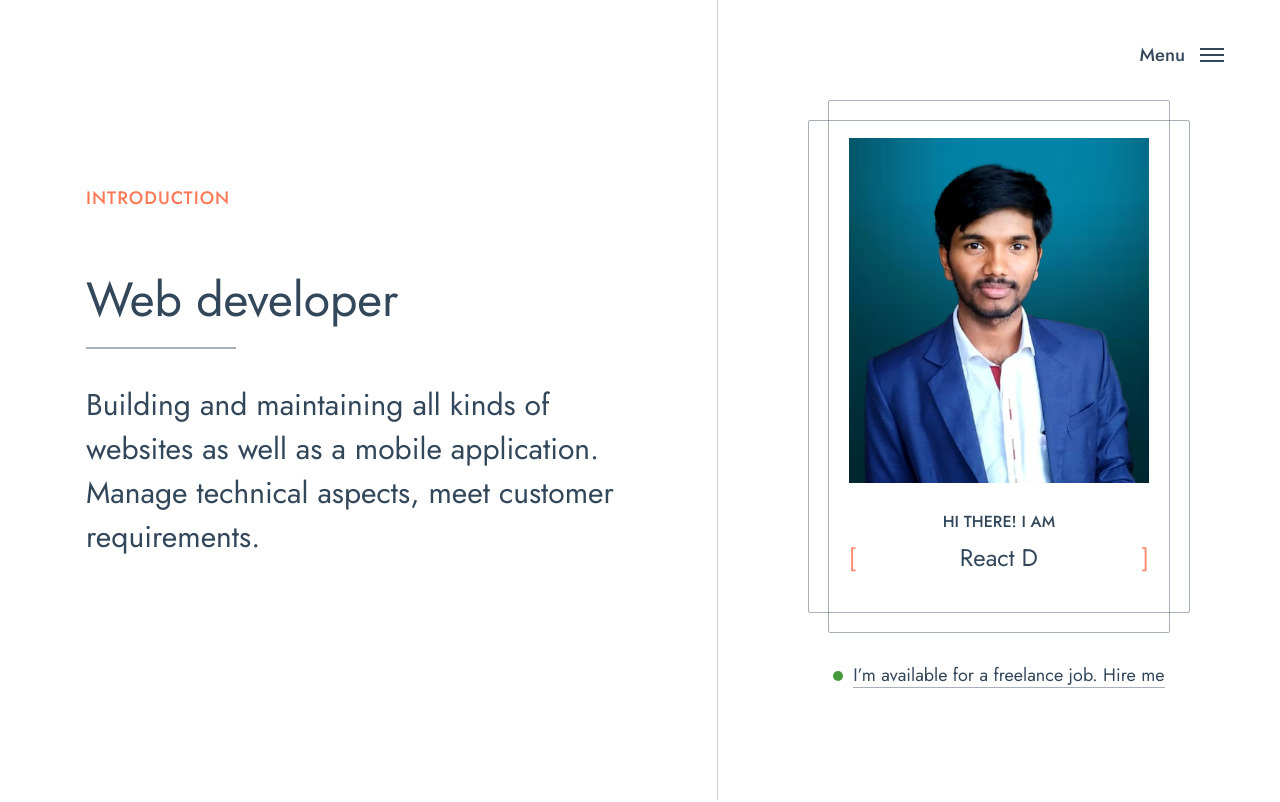
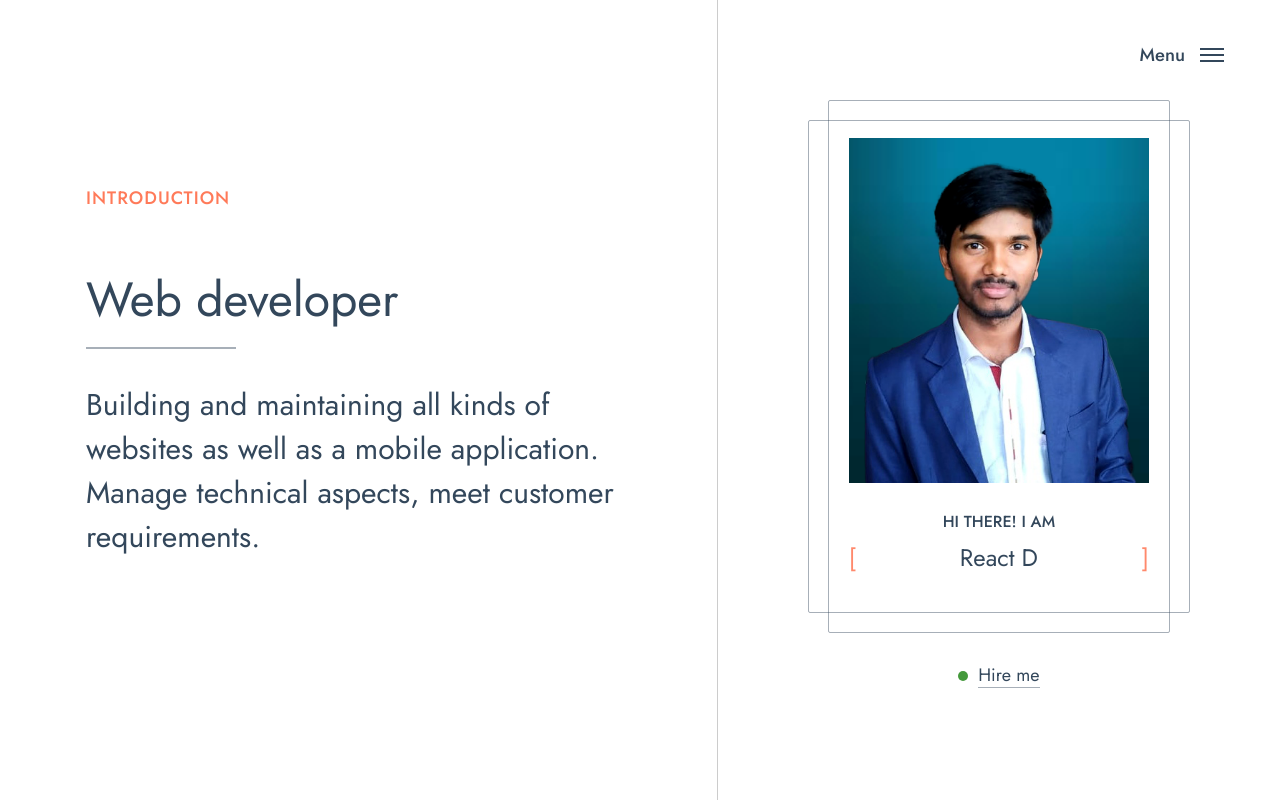
Before and after one commit to Ambarish-iosys/Portfolio, a React (Create React App) app: page / in a window 1280 px wide. Shown: the top 802 px of the page. Built offline with nearby package versions, Linux system fonts and the light colour scheme.

Commit message:
CV Updated

```diff
--- a/src/components/Profile/Profile.jsx
+++ b/src/components/Profile/Profile.jsx
@@ -55,7 +55,7 @@ const Profile = () => {
           <div className="social">
               <ul>
                 <li><a rel="noreferrer" href="https://twitter.com/AmbrishPatil13" target="_blank" title="https://twitter.com/AmbrishPatil13"><AiOutlineTwitter size={20} /></a></li>
-                <li><a rel="noreferrer" href="https://github.com/Ambarish-iosys" target="_blank" title="https://github.com/Ambarish-iosys"><AiFillGithub size={20}  /></a></li>
+                <li><a rel="noreferrer" href="https://github.com/Web-developer-86" target="_blank" title="https://github.com/Web-developer-86"><AiFillGithub size={20}  /></a></li>
                 <li><a rel="noreferrer" target="_blank" title="https://www.instagram.com/__ambrish____patil/" href="https://www.instagram.com/__ambrish____patil/"><GrInstagram size={20} /></a></li>
                 <li><a rel="noreferrer" target="_blank" title="https://codepen.io/ambarish-iosys" href="https://codepen.io/ambarish-iosys"><AiFillCodepenCircle size={20}  /></a></li>
                 <li><a  rel="noreferrer" target="_blank" title="https://www.linkedin.com/in/ambarish-patil-2bb550154/" href="https://www.linkedin.com/in/ambarish-patil-2bb550154/"><FaLinkedinIn size={20} /></a></li>
@@ -87,7 +87,7 @@ const Profile = () => {
             <a href="#contact">
               <span className="circle"></span>
               <span className="text">
-                I’m available for a freelance job. Hire me
+                 Hire me
               </span>
             </a>
           </div>
--- a/src/components/contact/Contact.jsx
+++ b/src/components/contact/Contact.jsx
@@ -78,7 +78,7 @@ const Contact = ({ title, subtitle, desc }) => {
             <div className="input-item">
               <div className="input-wrapper">
                 <textarea
-                  type="text-area"
+                  type="textarea"
                   name="message"
                   className="input"
                   autoComplete="off"
--- a/src/components/contact/contact.css
+++ b/src/components/contact/contact.css
@@ -24,13 +24,13 @@
 .input-wrapper textarea.input {
     min-height: 200px;
     resize: none;
+    padding-top: 15px;
 }
 .input-wrapper {
     position: relative;
 }
 input::placeholder,textarea.input::placeholder {
     font-size: 22px;
-    line-height: 70px;
     margin: 0;
     color: #33475b;
     z-index: -1;
```
Also changed, not shown: 1 other file (tests, documents, lock files or other folders).
